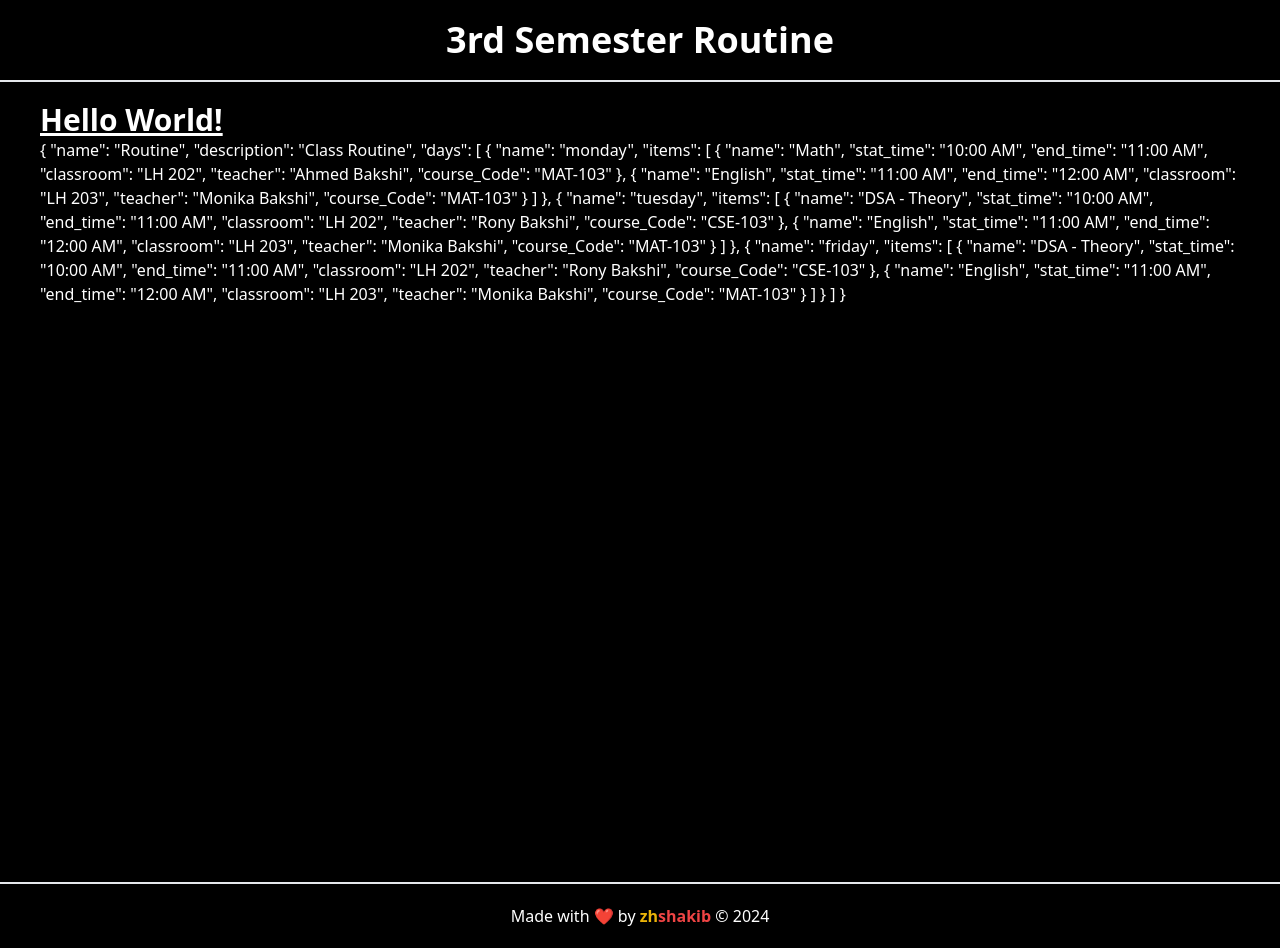
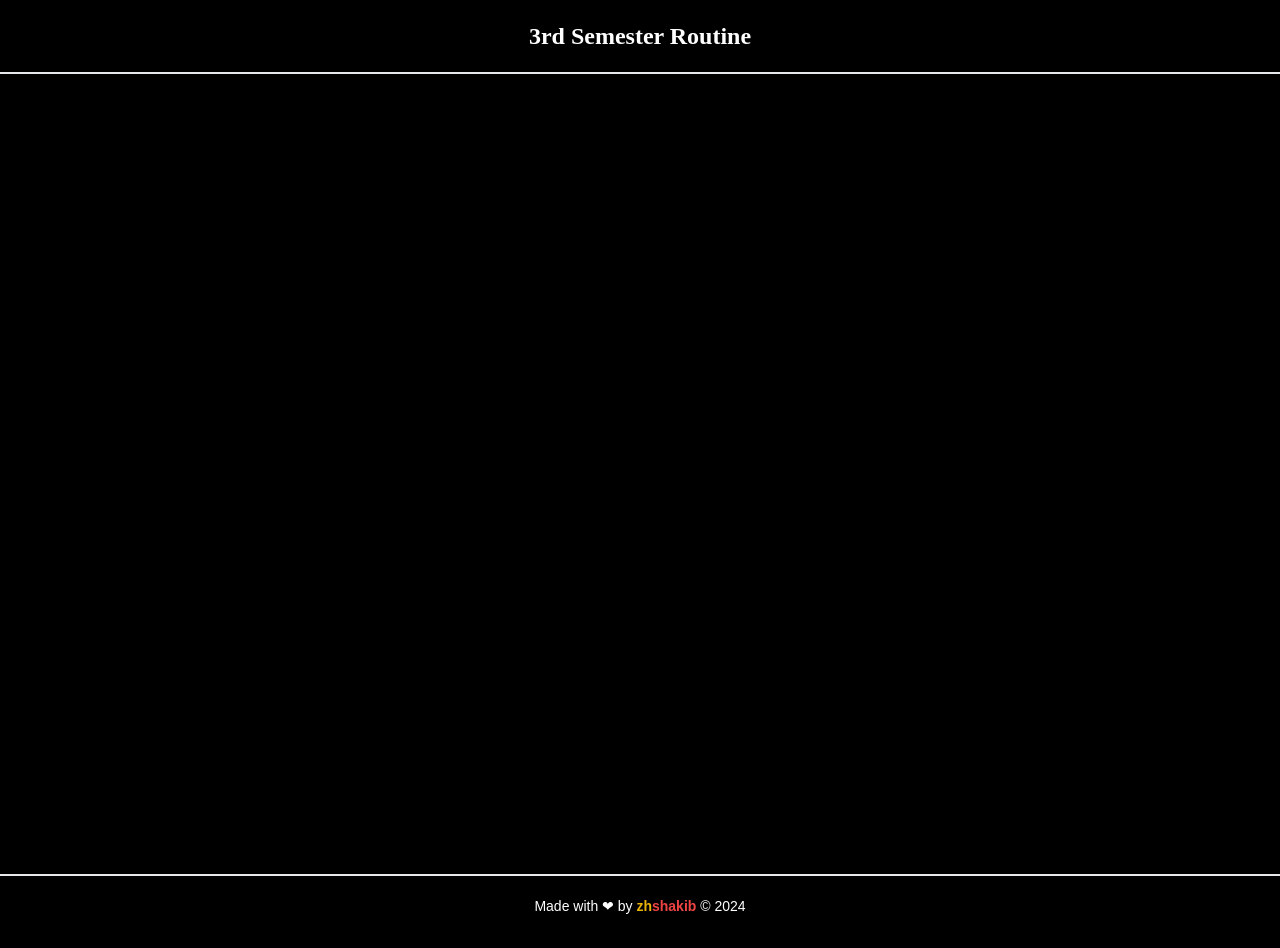
Before and after one commit to zhshakib/ugv-showcase, a Nuxt app: page / in a window 1280 px wide. Built offline with nearby package versions, Linux system fonts and the light colour scheme.

Commit message:
chore: Google fonts installed and working fine!

```diff
--- a/assets/css/main.css
+++ b/assets/css/main.css
@@ -1,3 +1,10 @@
+body {
+    @apply bg-black text-white;
+    font-family: Poppins, sans-serif;
+    font-weight: 500;
+    @apply h-screen text-sm;
+}
+
 @tailwind base;
 @tailwind components;
 @tailwind utilities;
--- a/components/Footer.vue
+++ b/components/Footer.vue
@@ -1,6 +1,5 @@
 <script setup lang="ts">
 const year = new Date().getFullYear();
-
 </script>
 
 <template>
--- a/components/Header.vue
+++ b/components/Header.vue
@@ -1,8 +1,14 @@
 <template>
     <header class="px-10 py-5 bg-black text-white border-b-2 ">
-        <h1 class="text-4xl font-bold text-center ">
+        <h1 class="text-2xl text-center ">
             3rd Semester Routine
         </h1>
     </header>
+</template>
 
-</template>
+<style lang="css">
+h1 {
+    font-family: Poppins;
+    font-weight: 700;
+}
+</style>
--- a/layouts/default.vue
+++ b/layouts/default.vue
@@ -1,6 +1,6 @@
 <template>
   <Header/>
-  <main class="px-10 py-5 bg-black text-white h-screen">
+  <main class="px-10 py-5 h-screen ">
     <slot />
   </main>
   <Footer/>
--- a/nuxt.config.ts
+++ b/nuxt.config.ts
@@ -2,10 +2,18 @@
 export default defineNuxtConfig({
   devtools: { enabled: true },
   css: ['~/assets/css/main.css'],
+
   postcss: {
     plugins: {
       tailwindcss: {},
       autoprefixer: {},
     },
   },
+
+  modules: [["@nuxtjs/google-fonts", {
+    families: {
+      'Poppins': [400, 500, 600, 700],
+      'Raleway': [400, 500, 600, 700],
+    }
+  }]]
 })
--- a/package.json
+++ b/package.json
@@ -10,6 +10,7 @@
     "postinstall": "nuxt prepare"
   },
   "dependencies": {
+    "@nuxtjs/google-fonts": "^3.2.0",
     "nuxt": "^3.12.2",
     "vue": "^3.4.29",
     "vue-router": "^4.3.3"
--- a/pages/index.vue
+++ b/pages/index.vue
@@ -11,6 +11,4 @@ onMounted(async () => {
 </script>
 
 <template>
-  <h2 class="text-3xl font-bold underline">Hello World!</h2>
-  <p>{{ routine }}</p>
 </template>
```
Also changed, not shown: 1 other file (tests, documents, lock files or other folders).
